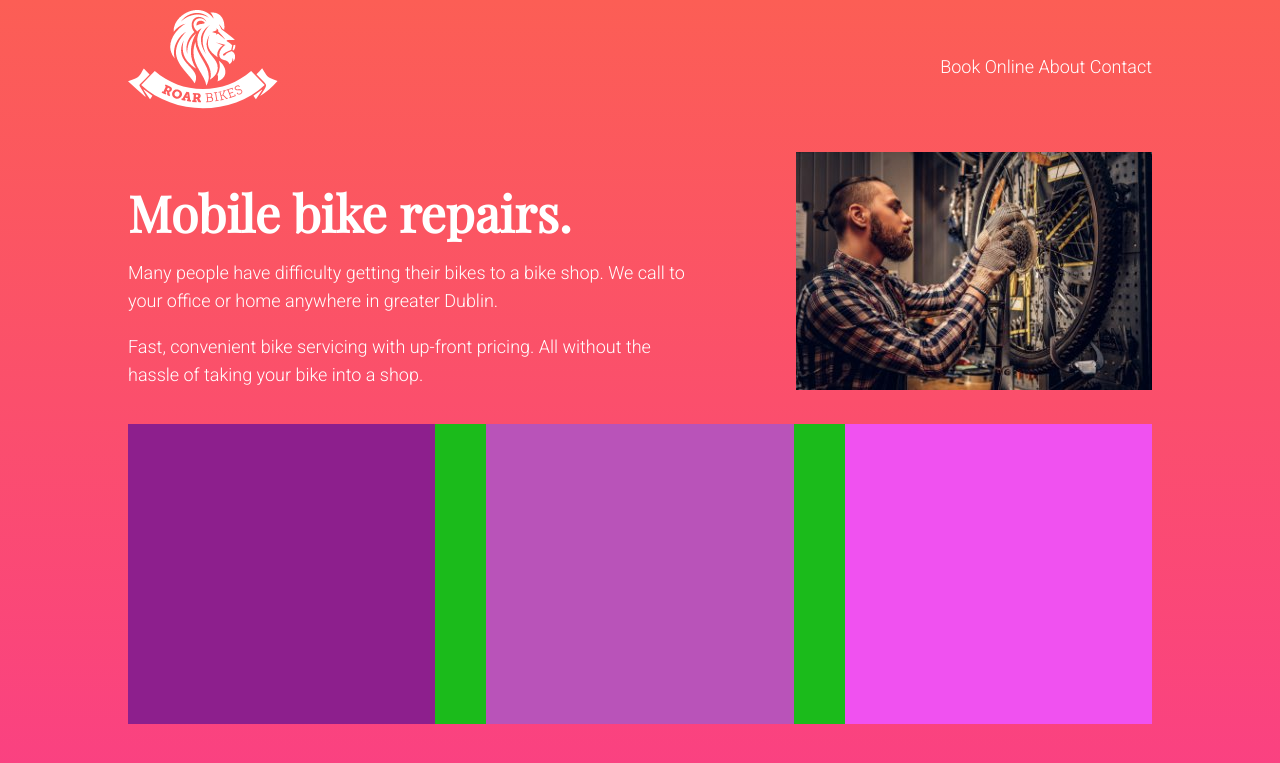
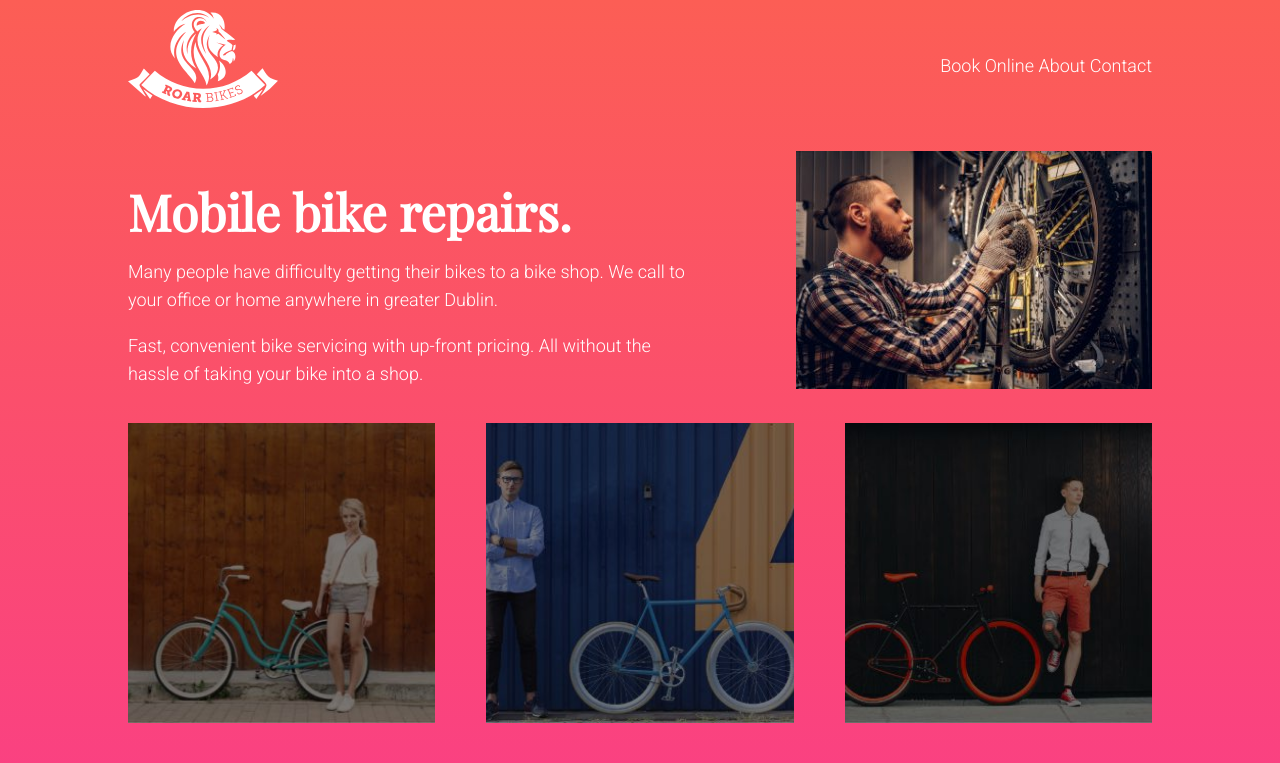
Before and after one commit to Ahmed-Nazeeh/Bike-Repair-Website-HTML-CSS, a PHP site: page / in a window 1280 px wide. Shown: the top 763 px of the page. Run offline with PHP 8.4, Linux system fonts and the light colour scheme.

Commit message:
48 49 50 use svg image instead of jpg or png in web design , export svg png jpg from photoshop and xd , block level images vs background images

```diff
--- a/index.html
+++ b/index.html
@@ -18,7 +18,7 @@
 
             <header>
                 <div class="logo">
-                    <img src="images/logo-roar-bikes.png" alt="Logo for Bike Repair shop Roar Bikes">
+                    <img src="images/logo-roar-bikes.svg" alt="Logo for Bike Repair shop Roar Bikes">
                 </div>
 
                 <nav>
--- a/style.css
+++ b/style.css
@@ -31,23 +31,28 @@ main {
 }
 
 .cards {
-    background-color: rgb(27, 187, 27);
     display: flex;
     justify-content: space-between;
 }
 
 .card1 {
-    background-color: rgb(141, 31, 141);
-    min-height: 300px;
+    background-image: url(images/image-background-card1.jpg);
+    background-size: cover;
+    background-position: bottom;
+    min-height: 250px;
     width: 30%;
 }
 .card2 {
-    background-color: rgb(185, 83, 185);
+    background-image: url(images/image-background-card2.jpg);
+    background-size: cover;
+    background-position: bottom;
     min-height: 300px;
     width: 30%;
 }
 .card3 {
-    background-color: rgb(240, 81, 240);
+    background-image: url(images/image-background-card3.jpg);
+    background-size: cover;
+    background-position: bottom;
     min-height: 300px;
     width: 30%;
 }
```
Also changed, not shown: images/image-background-card1.jpg (added), images/image-background-card2.jpg (added), images/image-background-card3.jpg (added), images/logo-roar-bikes.svg (added).
